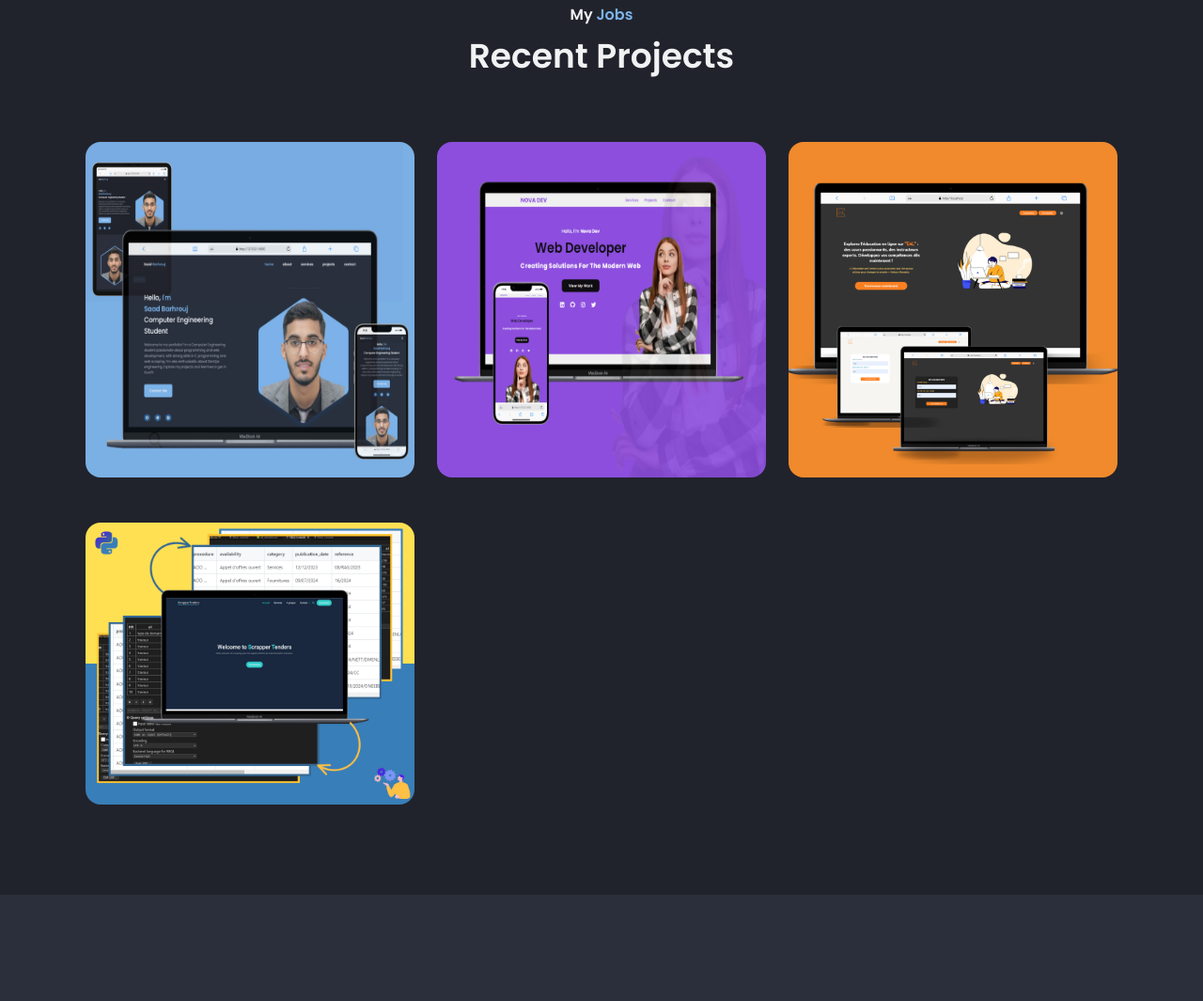
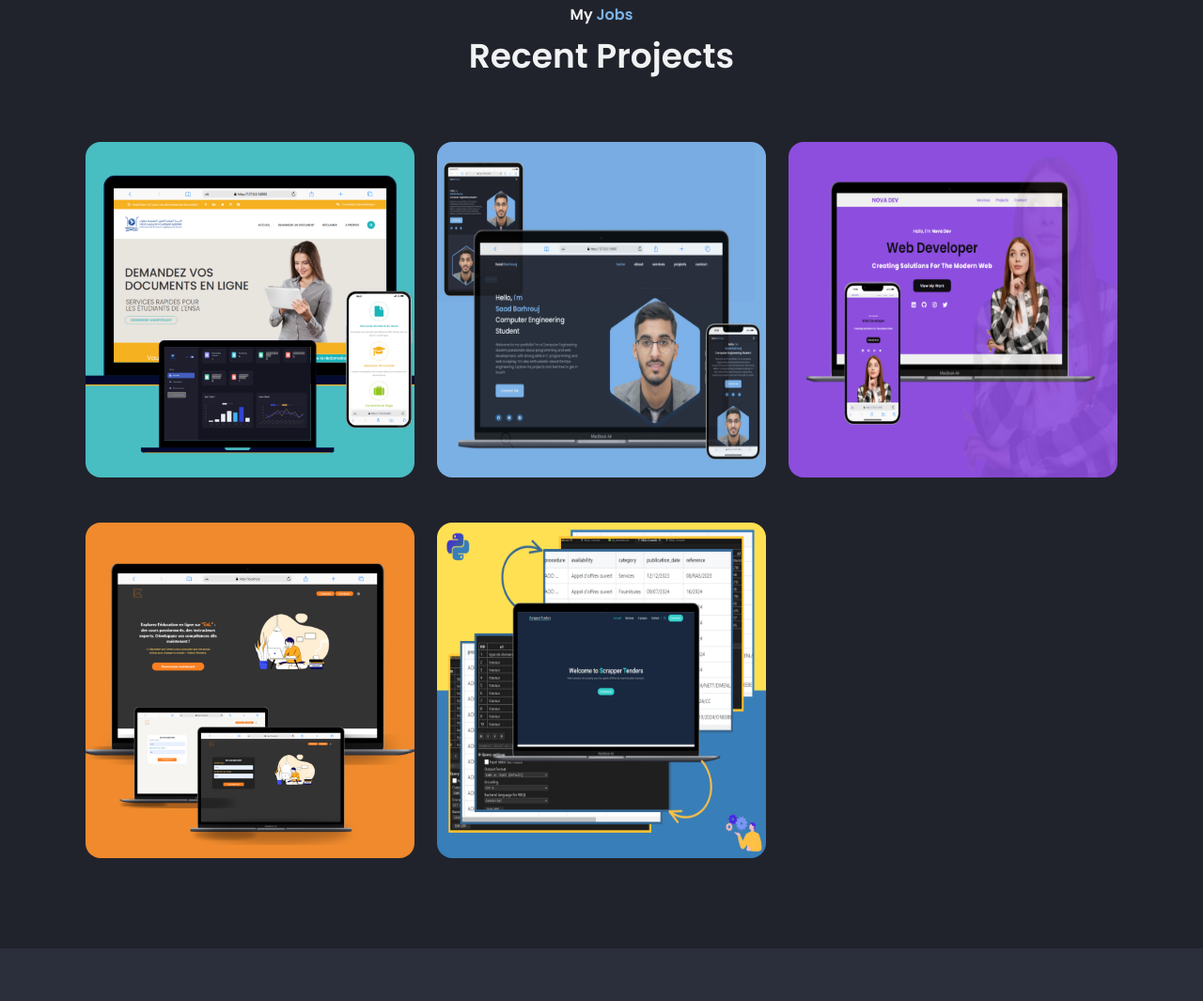
Before and after one commit to SaadBarhrouj/Responsive-Personal-Portfolio-Website, a plain HTML site: page index.html in a window 1280 px wide. Shown: the part 3034-4099 px from the top of the page at 94% size. Drawn offline with nearby package versions, Linux system fonts and the light colour scheme.

Commit message:
adding a new academic project to the recent projects section

```diff
--- a/index.html
+++ b/index.html
@@ -279,6 +279,18 @@
             <div class="projects__container container grid">
 
                 <article class="projects__card">
+                    <img src="assets/img/5.projects.png" alt="projects image"
+                        class=" projects__img">
+                    <div class="projects__modal">
+                        <span class="projects__subtitle">Web Development</span>
+                        <h2 class="projects__title">Online School Document <br> Request Platform</h2>
+                        <a href="#" class="projects__button">
+                            View Demo <i class="ri-external-link-line"></i>
+                        </a>
+                    </div>
+                </article>
+
+                <article class="projects__card">
                     <img src="assets/img/2.projects.png" alt="projects image"
                         class=" projects__img">
                     <div class="projects__modal">
```
Also changed, not shown: assets/img/5.projects.png (added), 1 other file.
